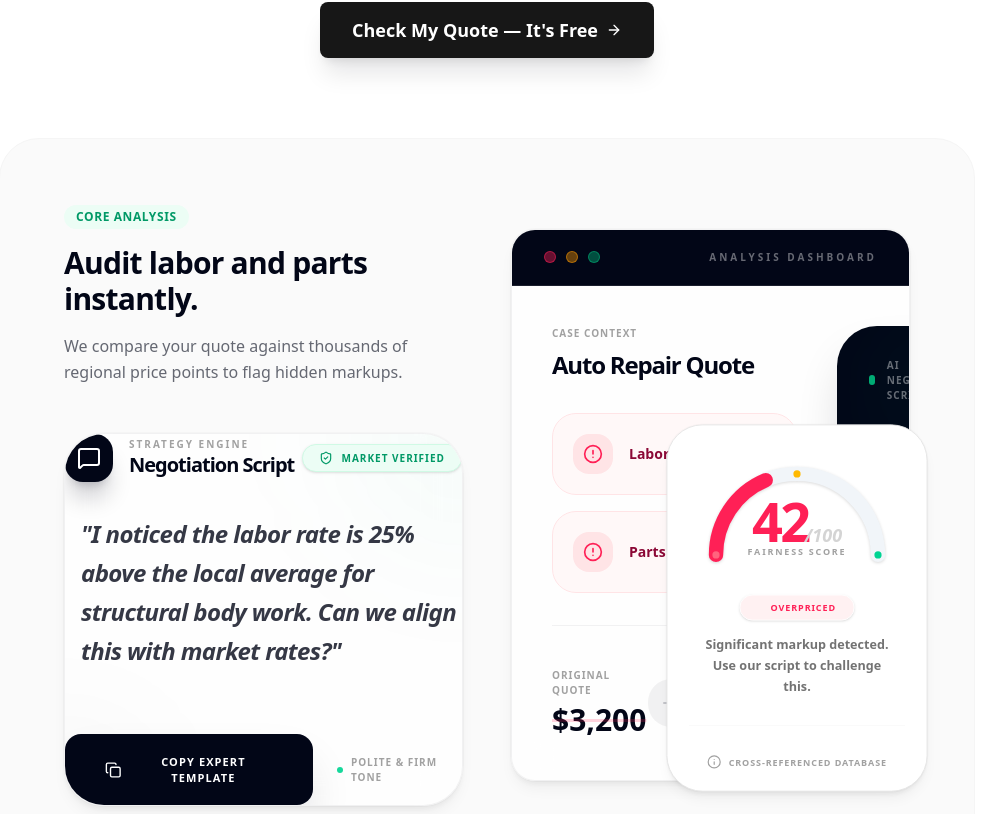
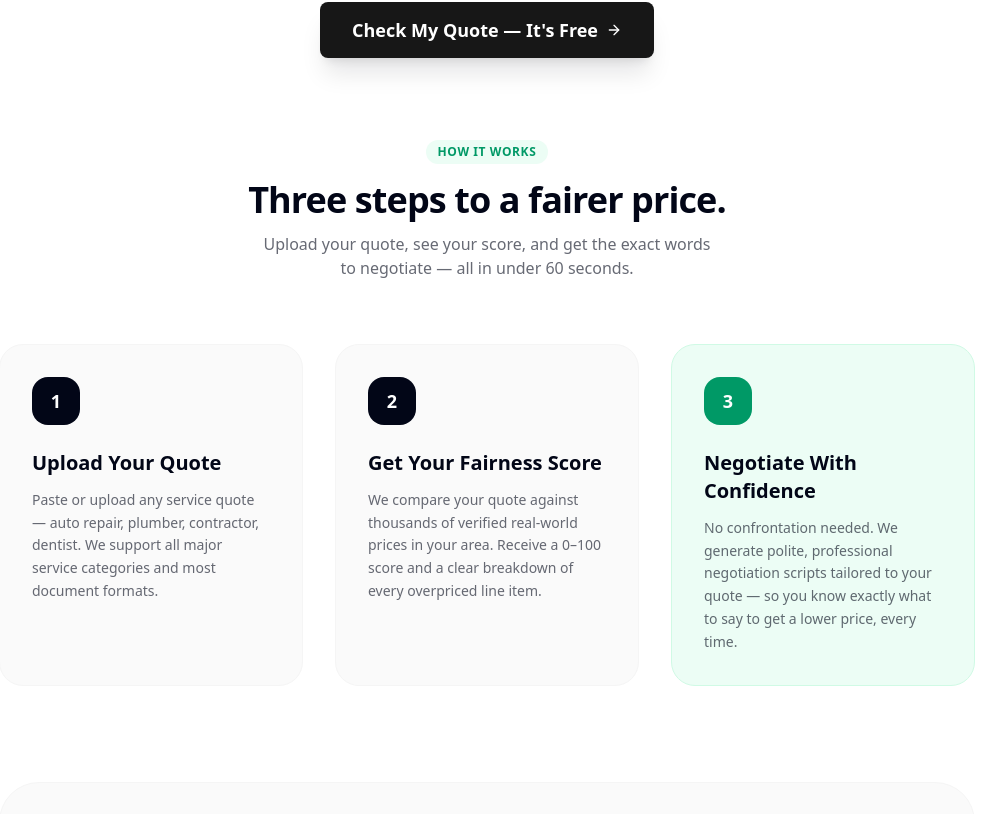
Before and after one commit to noutpelgrim/fairdealcheck, a Next.js app: page / in a window 1280 px wide. Shown: the part 446-1260 px from the top of the page, without its empty margins (153-1159 px from the left). Built offline with nearby package versions, Linux system fonts and the light colour scheme.

Commit message:
feat: add How It Works section to landing page

```diff
--- a/src/app/page.tsx
+++ b/src/app/page.tsx
@@ -39,6 +39,56 @@ export default function Home() {
               <ArrowRight className="ml-2 w-4 h-4" />
             </Button>
           </Link>
+        </section>
+
+        {/* How It Works Section */}
+        <section className="pb-24 px-6 max-w-5xl mx-auto">
+          <div className="text-center mb-16">
+            <div className="inline-flex items-center space-x-2 text-emerald-600 bg-emerald-50 px-3 py-1 rounded-full text-xs font-bold uppercase tracking-wider mb-4">
+              How It Works
+            </div>
+            <h2 className="text-4xl font-bold text-navy tracking-tight mb-3">
+              Three steps to a fairer price.
+            </h2>
+            <p className="text-navy/60 max-w-md mx-auto">
+              Upload your quote, see your score, and get the exact words to negotiate &mdash; all in under 60 seconds.
+            </p>
+          </div>
+
+          <div className="grid grid-cols-1 md:grid-cols-3 gap-8">
+            {/* Step 1 */}
+            <div className="relative flex flex-col items-start p-8 bg-neutral-50 rounded-3xl border border-neutral-100">
+              <div className="w-12 h-12 rounded-2xl bg-navy text-white flex items-center justify-center text-lg font-bold mb-6">
+                1
+              </div>
+              <h3 className="text-xl font-bold text-navy mb-3">Upload Your Quote</h3>
+              <p className="text-navy/60 leading-relaxed text-sm">
+                Paste or upload any service quote &mdash; auto repair, plumber, contractor, dentist. We support all major service categories and most document formats.
+              </p>
+            </div>
+
+            {/* Step 2 */}
+            <div className="relative flex flex-col items-start p-8 bg-neutral-50 rounded-3xl border border-neutral-100">
+              <div className="w-12 h-12 rounded-2xl bg-navy text-white flex items-center justify-center text-lg font-bold mb-6">
+                2
+              </div>
+              <h3 className="text-xl font-bold text-navy mb-3">Get Your Fairness Score</h3>
+              <p className="text-navy/60 leading-relaxed text-sm">
+                We compare your quote against thousands of verified real-world prices in your area. Receive a 0&ndash;100 score and a clear breakdown of every overpriced line item.
+              </p>
+            </div>
+
+            {/* Step 3 */}
+            <div className="relative flex flex-col items-start p-8 bg-emerald-50 rounded-3xl border border-emerald-100">
+              <div className="w-12 h-12 rounded-2xl bg-emerald-600 text-white flex items-center justify-center text-lg font-bold mb-6">
+                3
+              </div>
+              <h3 className="text-xl font-bold text-navy mb-3">Negotiate With Confidence</h3>
+              <p className="text-navy/60 leading-relaxed text-sm">
+                No confrontation needed. We generate polite, professional negotiation scripts tailored to your quote &mdash; so you know exactly what to say to get a lower price, every time.
+              </p>
+            </div>
+          </div>
         </section>
 
         {/* Product Preview Section */}
```
